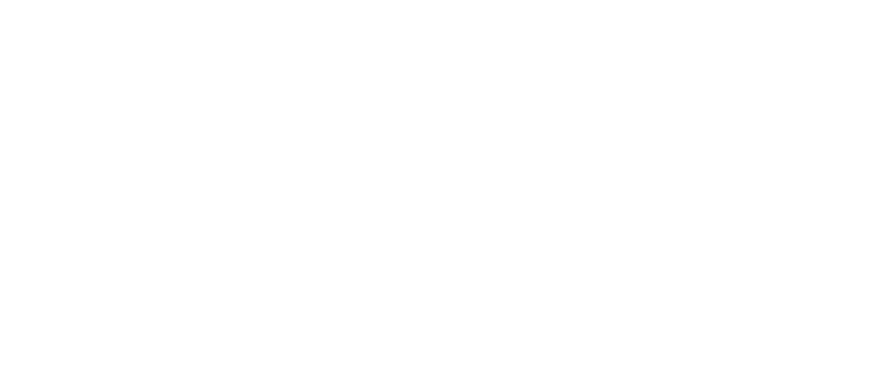
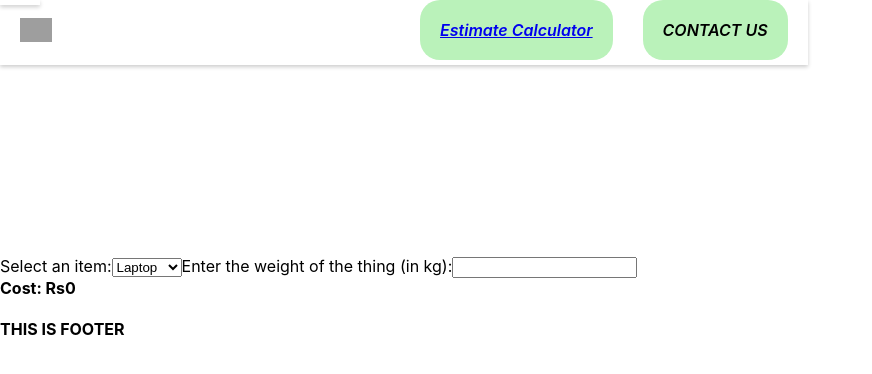
Before and after one commit to kartik61003/E-Waste-Facility-Locator, a React (Create React App) app in the folder client/: page /Calculator in a window 1280 px wide. Before the commit this address had no page. Shown: the top 374 px of the page, without its empty margins (0-872 px from the left). Built offline with nearby package versions, Linux system fonts and the light colour scheme; grey boxes are pictures that could not be loaded.

Commit message:
Added logic for calculator

```diff
--- a/client/src/App.js
+++ b/client/src/App.js
@@ -2,12 +2,14 @@
 import { Route, Routes } from 'react-router-dom';
 import Layout from './Layout';
 import Index from './pages/Index';
+import Calculator from './components/Calculator'
 
 function App() {
   return (
     <>
      <Routes>
-     <Route path='/' element = {<Layout/>}>
+          <Route path='/' element = {<Layout/>}>
+          <Route path="/Calculator" element={<Calculator />} />
           <Route index element = {<Index/>}></Route>
       </Route>
    </Routes>
--- /dev/null
+++ b/client/src/components/Calculator.js
@@ -0,0 +1,53 @@
+import React, { useState } from 'react';
+
+const Calculator = () => {
+  const [weight, setWeight] = useState('');
+  const [item, setItem] = useState('laptop');
+  const [cost, setCost] = useState(0);
+  const ratePerUnitWeight = {
+    laptop: 5,
+    mobile: 3,
+    camera: 8,
+    TV: 10,
+    others: 2,
+  };
+
+  const handleWeightChange = (event) => {
+    const inputWeight = parseFloat(event.target.value);
+    setWeight(inputWeight);
+    setCost(inputWeight * ratePerUnitWeight[item]);
+  };
+
+  const handleItemChange = (event) => {
+    const selectedItem = event.target.value;
+    setItem(selectedItem);
+    setCost(weight * ratePerUnitWeight[selectedItem]);
+  };
+
+  return (
+    <div className='calc'>
+      <label htmlFor="itemSelect">Select an item:</label>
+      <select id="itemSelect" value={item} onChange={handleItemChange}>
+        <option value="laptop">Laptop</option>
+        <option value="mobile">Mobile</option>
+        <option value="camera">Camera</option>
+        <option value="TV">TV</option>
+        <option value="others">Others</option>
+      </select>
+
+      <label htmlFor="weightInput">Enter the weight of the thing (in kg):</label>
+      <input
+        type="number"
+        id="weightInput"
+        value={weight}
+        onChange={handleWeightChange}
+      />
+
+      <div>
+        <strong>Cost: Rs{cost}</strong>
+      </div>
+    </div>
+  );
+};
+
+export default Calculator;
--- a/client/src/components/Header.js
+++ b/client/src/components/Header.js
@@ -1,4 +1,5 @@
 import React from 'react'
+import { Link } from 'react-router-dom';
 
 // const Header = () => {
 //   return (
@@ -46,7 +47,7 @@
               <img id='navbar-image' src="https://pics.clipartpng.com/Renewable_Energy_PNG_Clipart-2976.png" alt=""></img>
             </div>
             <div className='btn-grp'>
-            <a>Estimate Calculator</a>
+            <Link to="/Calculator">Estimate Calculator</Link>
             <a> CONTACT US</a>
             </div>
           </div>
--- a/client/src/style/App.css
+++ b/client/src/style/App.css
@@ -179,3 +179,9 @@
   font-size: calc(10px + 2vmin);
   color: rgb(0, 252, 21);
 }
+
+
+.calc
+{
+  margin-top: 20%;
+}
```
